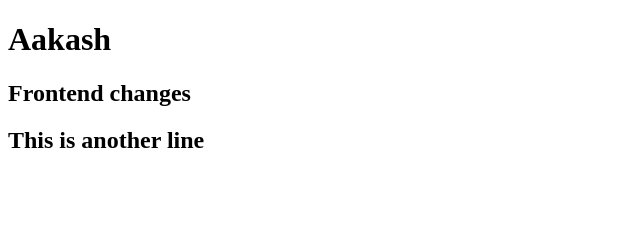
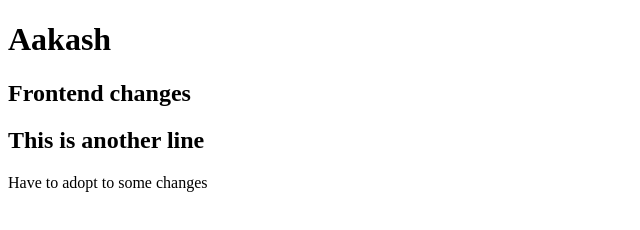
Before and after one commit to M-K-Aakash/samplerepo, a plain HTML site: page index.html in a window 1280 px wide. Shown: the whole page, without its empty margins (0-640 px from the left). Drawn offline with Linux system fonts and the light colour scheme.

Commit message:
fix : added some changes

```diff
--- a/index.html
+++ b/index.html
@@ -9,5 +9,6 @@
     <h1>Aakash</h1>
     <h2>Frontend changes</h2>
     <h2>This is another line</h2>
+    Have to adopt to some changes
 </body>
 </html>
```
